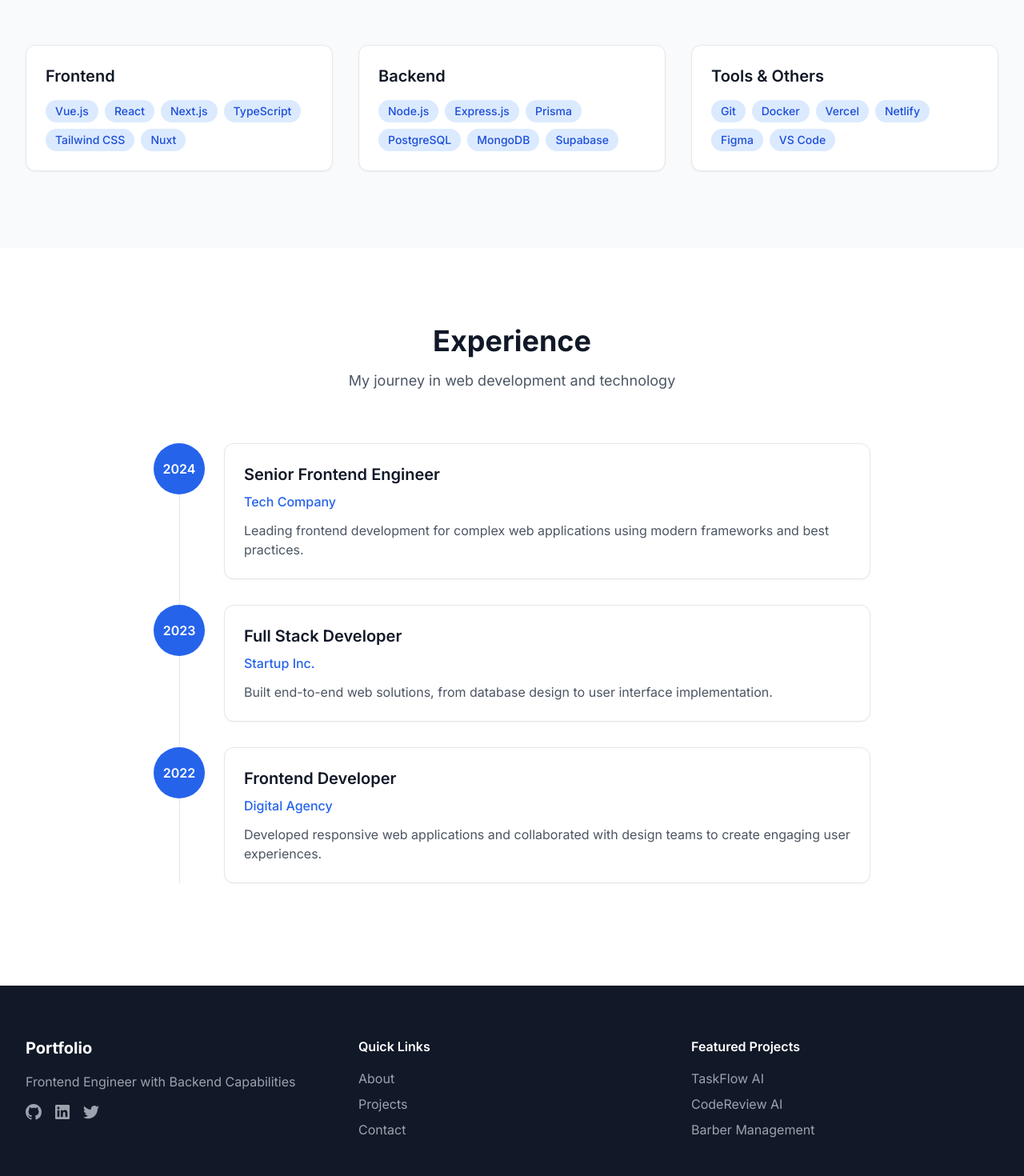
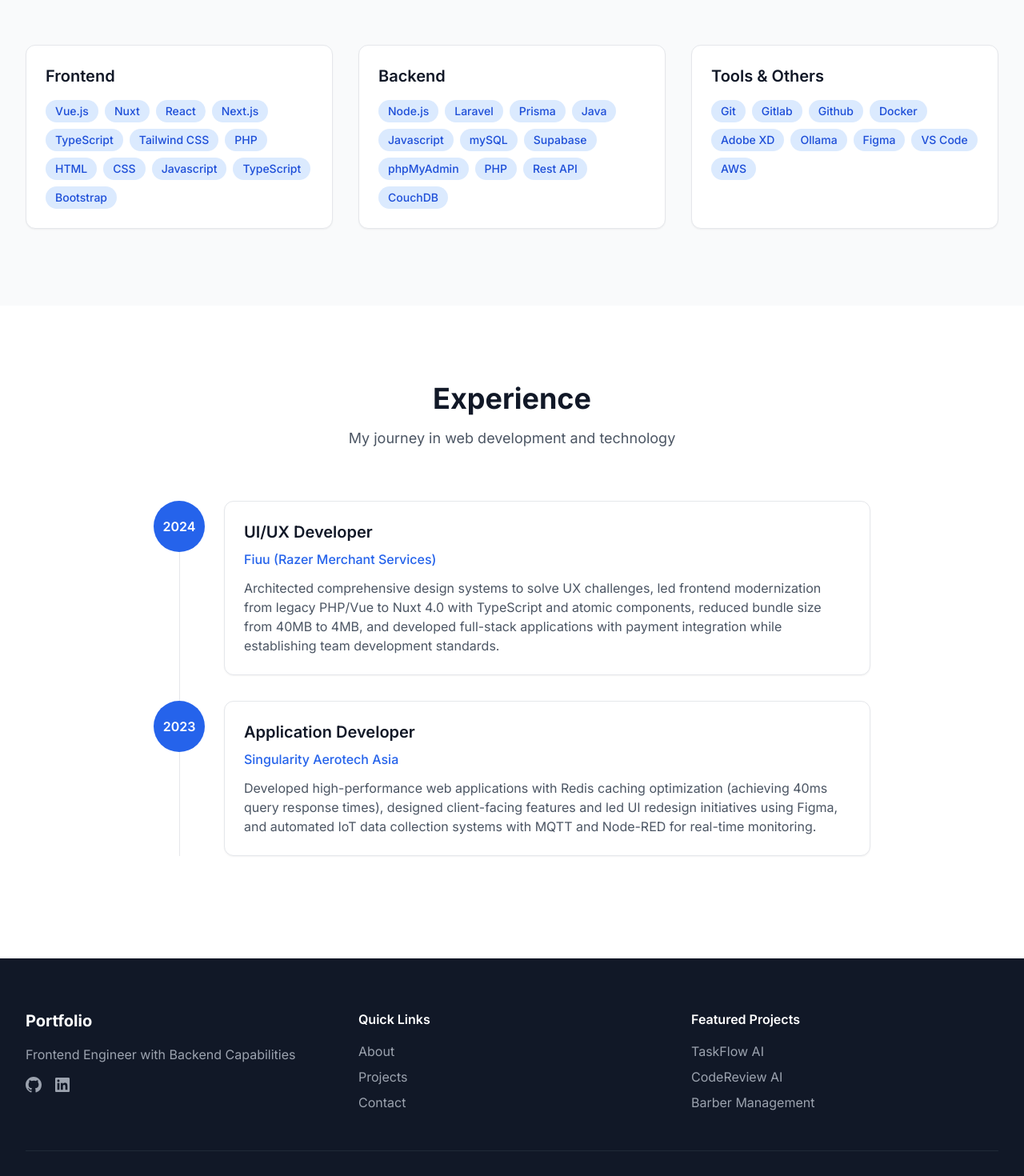
Before and after one commit to Fieck-san/Portfolio, a Nuxt app: page /about in a window 1280 px wide. Shown: the part 780-2250 px from the top of the page at 80% size. Built offline with nearby package versions, Linux system fonts and the light colour scheme.

Commit message:
update everything

```diff
--- a/app/components/AboutHero.vue
+++ b/app/components/AboutHero.vue
@@ -18,9 +18,11 @@
         </div>
 
         <div class="flex justify-center lg:justify-end animate-slide-up">
-          <div class="w-80 h-80 bg-gradient-to-br from-primary-500 to-primary-700 rounded-2xl flex items-center justify-center">
-            <span class="text-white text-4xl font-bold">Photo</span>
-          </div>
+          <img
+            src="/syafiq.jpg"
+            alt="Fieck"
+            class="w-80 h-80 rounded-2xl object-cover shadow-2xl"
+          />
         </div>
       </div>
     </div>
--- a/app/components/AppFooter.vue
+++ b/app/components/AppFooter.vue
@@ -21,13 +21,6 @@
               aria-label="LinkedIn"
             >
               <Icon name="linkedin" class="w-5 h-5" />
-            </a>
-            <a
-              href="#"
-              class="text-gray-400 hover:text-white transition-colors"
-              aria-label="Twitter"
-            >
-              <Icon name="twitter" class="w-5 h-5" />
             </a>
           </div>
         </div>
@@ -103,5 +96,5 @@
 </template>
 
 <script setup lang="ts">
-const currentYear = new Date().getFullYear()
+const currentYear = new Date().getFullYear();
 </script>
--- a/app/components/AppHeader.vue
+++ b/app/components/AppHeader.vue
@@ -1,12 +1,14 @@
 <template>
-  <header class="fixed top-0 left-0 right-0 z-50 bg-white/90 backdrop-blur-sm border-b border-gray-100">
+  <header
+    class="fixed top-0 left-0 right-0 z-50 bg-white/90 backdrop-blur-sm border-b border-gray-100"
+  >
     <nav class="container-custom py-4 relative">
       <div class="flex items-center justify-between">
         <NuxtLink
           to="/"
           class="text-xl font-bold text-gray-900 hover:text-primary-600 transition-colors"
         >
-          Portfolio
+          Fieck's Portfolio
         </NuxtLink>
 
         <div class="hidden md:flex items-center space-x-8">
@@ -38,11 +40,7 @@
           >
             Contact
           </NuxtLink>
-          <a
-            href="#"
-            class="btn-primary text-sm"
-            @click="downloadResume"
-          >
+          <a href="#" class="btn-primary text-sm" @click="downloadResume">
             Download Resume
           </a>
         </div>
@@ -58,14 +56,13 @@
       </div>
 
       <Transition name="mobile-menu">
-        <div v-if="isMobileMenuOpen" class="absolute top-full left-0 right-0 md:hidden bg-white/95 backdrop-blur-sm border-t border-gray-100 shadow-lg">
+        <div
+          v-if="isMobileMenuOpen"
+          class="absolute top-full left-0 right-0 md:hidden bg-white/95 backdrop-blur-sm border-t border-gray-100 shadow-lg"
+        >
           <div class="container-custom py-4">
             <div class="flex flex-col space-y-4">
-              <NuxtLink
-                to="/"
-                class="nav-link-mobile"
-                @click="closeMobileMenu"
-              >
+              <NuxtLink to="/" class="nav-link-mobile" @click="closeMobileMenu">
                 Home
               </NuxtLink>
               <NuxtLink
@@ -104,30 +101,30 @@
 </template>
 
 <script setup lang="ts">
-const isMobileMenuOpen = ref(false)
+const isMobileMenuOpen = ref(false);
 
 const toggleMobileMenu = () => {
-  isMobileMenuOpen.value = !isMobileMenuOpen.value
-}
+  isMobileMenuOpen.value = !isMobileMenuOpen.value;
+};
 
 const closeMobileMenu = () => {
-  isMobileMenuOpen.value = false
-}
+  isMobileMenuOpen.value = false;
+};
 
 const downloadResume = () => {
   // TODO: Implement resume download
-  console.log('Download resume')
-}
+  console.log("Download resume");
+};
 
 onMounted(() => {
   // Close mobile menu when clicking outside
-  document.addEventListener('click', (event) => {
-    const header = document.querySelector('header')
+  document.addEventListener("click", (event) => {
+    const header = document.querySelector("header");
     if (header && !header.contains(event.target as Node)) {
-      isMobileMenuOpen.value = false
+      isMobileMenuOpen.value = false;
     }
-  })
-})
+  });
+});
 </script>
 
 <style scoped>
--- a/app/components/ContactForm.vue
+++ b/app/components/ContactForm.vue
@@ -5,7 +5,10 @@
         <form @submit.prevent="submitForm" class="card p-8">
           <div class="grid grid-cols-1 md:grid-cols-2 gap-6 mb-6">
             <div>
-              <label for="name" class="block text-sm font-medium text-gray-700 mb-2">
+              <label
+                for="name"
+                class="block text-sm font-medium text-gray-700 mb-2"
+              >
                 Name *
               </label>
               <input
@@ -14,12 +17,15 @@
                 type="text"
                 required
                 class="w-full px-4 py-3 border border-gray-300 rounded-lg focus:ring-2 focus:ring-primary-500 focus:border-primary-500 outline-none transition-colors"
-                placeholder="Your full name"
+                placeholder="Your name"
               />
             </div>
 
             <div>
-              <label for="email" class="block text-sm font-medium text-gray-700 mb-2">
+              <label
+                for="email"
+                class="block text-sm font-medium text-gray-700 mb-2"
+              >
                 Email *
               </label>
               <input
@@ -34,7 +40,10 @@
           </div>
 
           <div class="mb-6">
-            <label for="subject" class="block text-sm font-medium text-gray-700 mb-2">
+            <label
+              for="subject"
+              class="block text-sm font-medium text-gray-700 mb-2"
+            >
               Subject *
             </label>
             <input
@@ -48,7 +57,10 @@
           </div>
 
           <div class="mb-6">
-            <label for="message" class="block text-sm font-medium text-gray-700 mb-2">
+            <label
+              for="message"
+              class="block text-sm font-medium text-gray-700 mb-2"
+            >
               Message *
             </label>
             <textarea
@@ -84,39 +96,60 @@
 </template>
 
 <script setup lang="ts">
+import emailjs from "@emailjs/browser";
+
 const form = reactive({
-  name: '',
-  email: '',
-  subject: '',
-  message: ''
-})
+  name: "",
+  email: "",
+  subject: "",
+  message: "",
+});
 
-const isSubmitting = ref(false)
-const successMessage = ref('')
-const errorMessage = ref('')
+const isSubmitting = ref(false);
+const successMessage = ref("");
+const errorMessage = ref("");
+
+// EmailJS configuration
+const config = useRuntimeConfig();
 
 const submitForm = async () => {
-  isSubmitting.value = true
-  successMessage.value = ''
-  errorMessage.value = ''
+  isSubmitting.value = true;
+  successMessage.value = "";
+  errorMessage.value = "";
 
   try {
-    // TODO: Implement actual form submission
-    await new Promise(resolve => setTimeout(resolve, 1000))
+    // Initialize EmailJS
+    emailjs.init(config.public.emailjsPublicKey as string);
 
-    successMessage.value = 'Message sent successfully! I\'ll get back to you soon.'
+    // Send email using EmailJS
+    await emailjs.send(
+      config.public.emailjsServiceId as string,
+      config.public.emailjsTemplateId as string,
+      {
+        to_email: "syafiqworkissue@gmail.com",
+        from_name: form.name,
+        from_email: form.email,
+        subject: form.subject,
+        message: form.message,
+        reply_to: form.email,
+      }
+    );
+
+    successMessage.value =
+      "Message sent successfully! I'll get back to you soon.";
 
     // Reset form
     Object.assign(form, {
-      name: '',
-      email: '',
-      subject: '',
-      message: ''
-    })
+      name: "",
+      email: "",
+      subject: "",
+      message: "",
+    });
   } catch (error) {
-    errorMessage.value = 'Failed to send message. Please try again.'
+    console.error("EmailJS Error:", error);
+    errorMessage.value = "Failed to send message. Please try again.";
   } finally {
-    isSubmitting.value = false
+    isSubmitting.value = false;
   }
-}
+};
 </script>
--- a/app/components/ContactInfo.vue
+++ b/app/components/ContactInfo.vue
@@ -5,24 +5,37 @@
         <div class="card p-6">
           <Icon name="email" class="mx-auto mb-4 text-primary-600" size="32" />
           <h3 class="text-lg font-semibold text-gray-900 mb-2">Email</h3>
-          <a href="mailto:your.email@example.com" class="text-gray-600 hover:text-primary-600 transition-colors">
-            your.email@example.com
+          <a
+            href="mailto:your.email@example.com"
+            class="text-gray-600 hover:text-primary-600 transition-colors"
+          >
+            syafiqworkissue@gmail.com
           </a>
         </div>
 
         <div class="card p-6">
           <Icon name="github" class="mx-auto mb-4 text-primary-600" size="32" />
           <h3 class="text-lg font-semibold text-gray-900 mb-2">GitHub</h3>
-          <a href="#" class="text-gray-600 hover:text-primary-600 transition-colors">
-            @yourusername
+          <a
+            href="#"
+            class="text-gray-600 hover:text-primary-600 transition-colors"
+          >
+            @Fieck-san
           </a>
         </div>
 
         <div class="card p-6">
-          <Icon name="linkedin" class="mx-auto mb-4 text-primary-600" size="32" />
+          <Icon
+            name="linkedin"
+            class="mx-auto mb-4 text-primary-600"
+            size="32"
+          />
           <h3 class="text-lg font-semibold text-gray-900 mb-2">LinkedIn</h3>
-          <a href="#" class="text-gray-600 hover:text-primary-600 transition-colors">
-            /in/yourname
+          <a
+            href="#"
+            class="text-gray-600 hover:text-primary-600 transition-colors"
+          >
+            /in/syafiq-affandi-483203271/
           </a>
         </div>
       </div>
--- a/app/components/ExperienceTimeline.vue
+++ b/app/components/ExperienceTimeline.vue
@@ -14,8 +14,14 @@
         <div class="relative">
           <div class="absolute left-8 top-0 bottom-0 w-px bg-gray-200"></div>
 
-          <div v-for="(item, index) in timeline" :key="index" class="relative flex items-start mb-8">
-            <div class="flex-shrink-0 w-16 h-16 bg-primary-600 rounded-full flex items-center justify-center mr-6">
+          <div
+            v-for="(item, index) in timeline"
+            :key="index"
+            class="relative flex items-start mb-8"
+          >
+            <div
+              class="flex-shrink-0 w-16 h-16 bg-primary-600 rounded-full flex items-center justify-center mr-6"
+            >
               <span class="text-white font-semibold">{{ item.year }}</span>
             </div>
 
@@ -40,22 +46,18 @@
 <script setup lang="ts">
 const timeline = [
   {
-    year: '2024',
-    title: 'Senior Frontend Engineer',
-    company: 'Tech Company',
-    description: 'Leading frontend development for complex web applications using modern frameworks and best practices.'
+    year: "2024",
+    title: "UI/UX Developer",
+    company: "Fiuu (Razer Merchant Services)",
+    description:
+      "Architected comprehensive design systems to solve UX challenges, led frontend modernization from legacy PHP/Vue to Nuxt 4.0 with TypeScript and atomic components, reduced bundle size from 40MB to 4MB, and developed full-stack applications with payment integration while establishing team development standards.",
   },
   {
-    year: '2023',
-    title: 'Full Stack Developer',
-    company: 'Startup Inc.',
-    description: 'Built end-to-end web solutions, from database design to user interface implementation.'
+    year: "2023",
+    title: "Application Developer",
+    company: "Singularity Aerotech Asia",
+    description:
+      "Developed high-performance web applications with Redis caching optimization (achieving 40ms query response times), designed client-facing features and led UI redesign initiatives using Figma, and automated IoT data collection systems with MQTT and Node-RED for real-time monitoring.",
   },
-  {
-    year: '2022',
-    title: 'Frontend Developer',
-    company: 'Digital Agency',
-    description: 'Developed responsive web applications and collaborated with design teams to create engaging user experiences.'
-  }
-]
+];
 </script>
--- a/app/components/HeroSection.vue
+++ b/app/components/HeroSection.vue
@@ -9,7 +9,7 @@
         <div class="animate-fade-in">
           <h1 class="text-5xl lg:text-7xl font-bold text-gray-900 mb-6">
             Hello, I'm
-            <span class="text-gradient">Your Name</span>
+            <span class="text-gradient">Fieck</span>
           </h1>
 
           <p class="text-xl lg:text-2xl text-gray-600 mb-4 max-w-3xl mx-auto">
--- a/app/components/ProjectsGrid.vue
+++ b/app/components/ProjectsGrid.vue
@@ -10,7 +10,7 @@
             'px-4 py-2 rounded-lg font-medium transition-colors',
             activeFilter === filter
               ? 'bg-primary-600 text-white'
-              : 'bg-gray-100 text-gray-700 hover:bg-gray-200'
+              : 'bg-gray-100 text-gray-700 hover:bg-gray-200',
           ]"
         >
           {{ filter }}
@@ -30,44 +30,49 @@
 </template>
 
 <script setup lang="ts">
-const activeFilter = ref('All')
+const activeFilter = ref("All");
 
-const filters = ['All', 'Web Apps', 'AI Projects', 'Full Stack']
+const filters = ["All", "Web Apps", "AI Projects", "Full Stack"];
 
 const allProjects = [
   {
     id: 1,
-    title: 'TaskFlow AI',
-    description: 'AI-powered project management dashboard with enterprise-ready capabilities and modern UI.',
-    image: '/projects/taskflow-ai.jpg',
-    technologies: ['Next.js 14', 'TypeScript', 'Tailwind CSS', 'Supabase'],
-    slug: 'taskflow-ai',
-    category: 'AI Projects'
+    title: "TaskFlow AI",
+    description:
+      "AI-powered project management dashboard with enterprise-ready capabilities and modern UI.",
+    image: "/projects/taskflowai.png",
+    technologies: ["Next.js 14", "TypeScript", "Tailwind CSS", "Supabase"],
+    slug: "taskflow-ai",
+    category: "AI Projects",
   },
   {
     id: 2,
-    title: 'CodeReview AI',
-    description: 'Intelligent code analysis platform with AI-powered suggestions and team collaboration.',
-    image: '/projects/codereview-ai.jpg',
-    technologies: ['Vue.js 3', 'Node.js', 'MongoDB', 'OpenAI API'],
-    slug: 'codereview-ai',
-    category: 'AI Projects'
+    title: "CodeReview AI",
+    description:
+      "Intelligent code analysis platform with AI-powered suggestions and team collaboration.",
+    image: "/projects/codereview.png",
+    technologies: ["Vue.js 3", "Node.js", "MongoDB", "OpenAI API"],
+    slug: "codereview-ai",
+    category: "AI Projects",
   },
   {
     id: 3,
-    title: 'Barber Management App',
-    description: 'Complete booking system with dual interfaces for businesses and customers.',
-    image: '/projects/barber-management.jpg',
-    technologies: ['React', 'Express.js', 'MySQL', 'Stripe API'],
-    slug: 'barber-management',
-    category: 'Web Apps'
-  }
-]
+    title: "Barber Management App",
+    description:
+      "Complete booking system with dual interfaces for businesses and customers.",
+    image: "/projects/barbershop.png",
+    technologies: ["React", "Express.js", "MySQL", "Stripe API"],
+    slug: "barber-management",
+    category: "Web Apps",
+  },
+];
 
 const filteredProjects = computed(() => {
-  if (activeFilter.value === 'All') {
-    return allProjects
+  if (activeFilter.value === "All") {
+    return allProjects;
   }
-  return allProjects.filter(project => project.category === activeFilter.value)
-})
+  return allProjects.filter(
+    (project) => project.category === activeFilter.value
+  );
+});
 </script>
--- a/app/components/SkillsSection.vue
+++ b/app/components/SkillsSection.vue
@@ -11,7 +11,11 @@
       </div>
 
       <div class="grid grid-cols-1 md:grid-cols-2 lg:grid-cols-3 gap-8">
-        <div v-for="category in skillCategories" :key="category.title" class="card p-6">
+        <div
+          v-for="category in skillCategories"
+          :key="category.title"
+          class="card p-6"
+        >
           <h3 class="text-xl font-semibold text-gray-900 mb-4">
             {{ category.title }}
           </h3>
@@ -33,16 +37,51 @@
 <script setup lang="ts">
 const skillCategories = [
   {
-    title: 'Frontend',
-    skills: ['Vue.js', 'React', 'Next.js', 'TypeScript', 'Tailwind CSS', 'Nuxt']
+    title: "Frontend",
+    skills: [
+      "Vue.js",
+      "Nuxt",
+      "React",
+      "Next.js",
+      "TypeScript",
+      "Tailwind CSS",
+      "PHP",
+      "HTML",
+      "CSS",
+      "Javascript",
+      "TypeScript",
+      "Bootstrap",
+    ],
   },
   {
-    title: 'Backend',
-    skills: ['Node.js', 'Express.js', 'Prisma', 'PostgreSQL', 'MongoDB', 'Supabase']
+    title: "Backend",
+    skills: [
+      "Node.js",
+      "Laravel",
+      "Prisma",
+      "Java",
+      "Javascript",
+      "mySQL",
+      "Supabase",
+      "phpMyAdmin",
+      "PHP",
+      "Rest API",
+      "CouchDB",
+    ],
   },
   {
-    title: 'Tools & Others',
-    skills: ['Git', 'Docker', 'Vercel', 'Netlify', 'Figma', 'VS Code']
-  }
-]
+    title: "Tools & Others",
+    skills: [
+      "Git",
+      "Gitlab",
+      "Github",
+      "Docker",
+      "Adobe XD",
+      "Ollama",
+      "Figma",
+      "VS Code",
+      "AWS",
+    ],
+  },
+];
 </script>
--- a/package.json
+++ b/package.json
@@ -10,6 +10,7 @@
     "postinstall": "nuxt prepare"
   },
   "dependencies": {
+    "@emailjs/browser": "^4.4.1",
     "@headlessui/vue": "^1.7.23",
     "@nuxtjs/google-fonts": "^3.2.0",
     "@nuxtjs/tailwindcss": "^6.14.0",
```
Also changed, not shown: public/syafiq.jpg (added), 1 other file (tests, documents, lock files or other folders).
